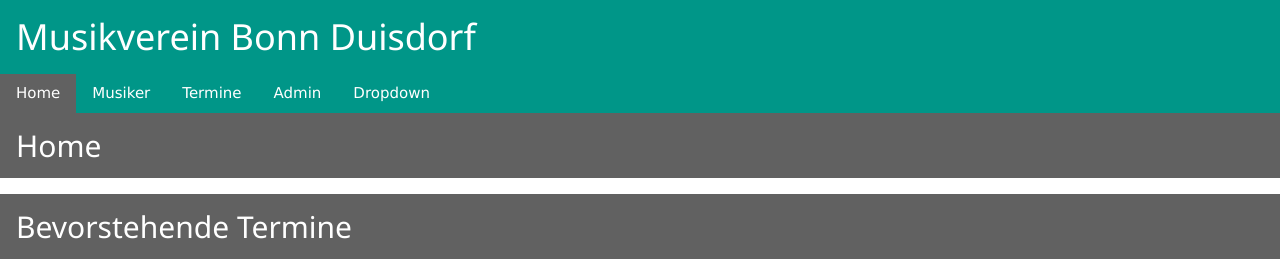
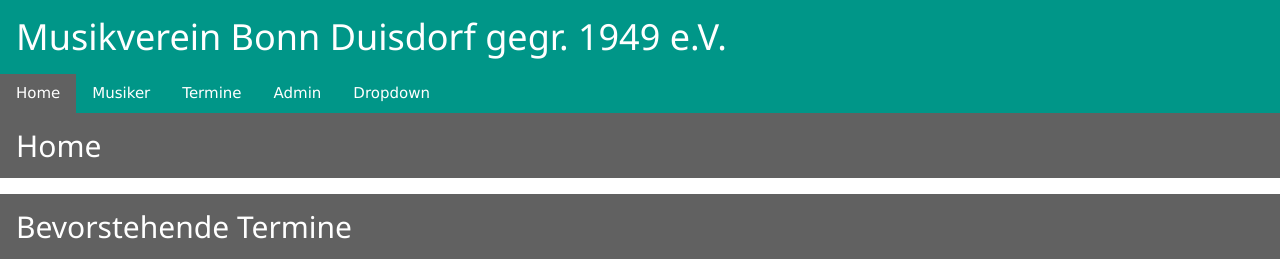
Before and after one commit to Musikverein-Bonn-Duisdorf/meldeliste, a PHP site: page /index.php in a window 1280 px wide. Shown: the top 275 px of the page. Run offline with PHP 8.4, Linux system fonts and the light colour scheme; data that the repository does not hold is empty.

Commit message:
common name

```diff
--- a/common.php
+++ b/common.php
@@ -1,5 +1,5 @@
 <?php
 $commonStrings = array(
-    'WebSiteName' => "Musikverein Bonn Duisdorf",
+    'WebSiteName' => "Musikverein Bonn Duisdorf gegr. 1949 e.V.",
 );
 ?>
```
